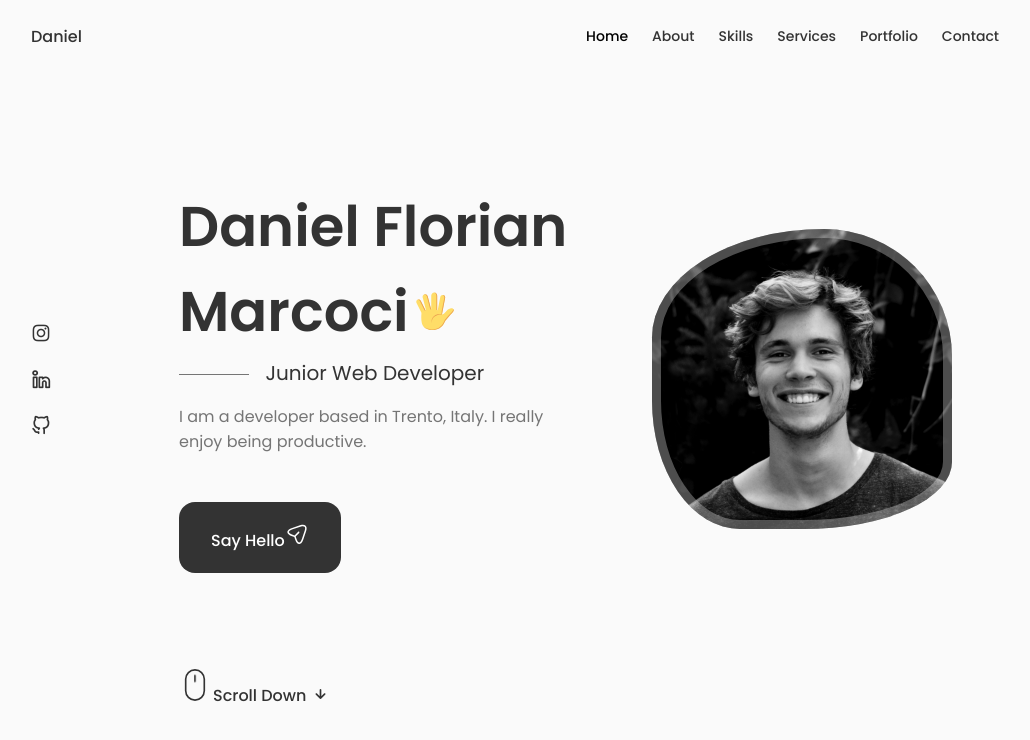
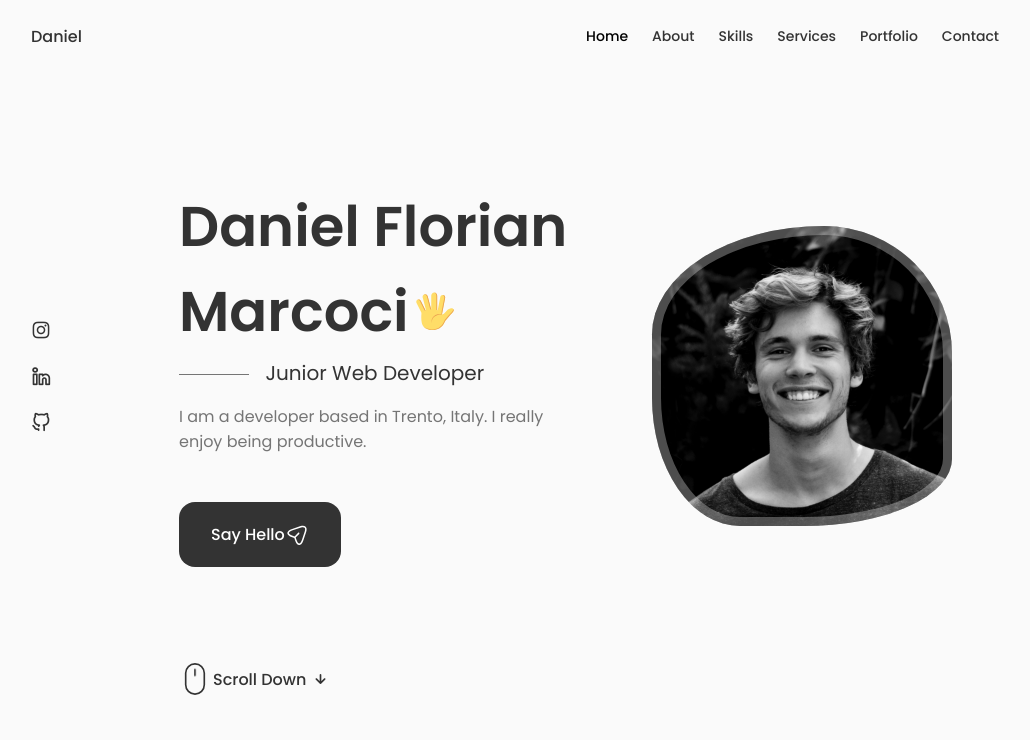
Before and after one commit to WezzieMan/portfolio, a React (Create React App) app: page / in a window 1280 px wide. Shown: the top 740 px of the page, without its empty margins (125-1155 px from the left). Built offline with nearby package versions, Linux system fonts and the light colour scheme.

Commit message:
TODO done. Miiss Spelled class inside stylesheet (button-flex r135 App.css)

```diff
--- a/src/App.css
+++ b/src/App.css
@@ -132,7 +132,7 @@ html  { scroll-behavior: smooth; }
   border-radius: 1rem;
   font-weight: var(--font-medium);
 }
-.button--flex {
+.button-flex {
   display: inline-flex;
   align-items: center;
 }
--- a/src/components/home/ScrollDown.js
+++ b/src/components/home/ScrollDown.js
@@ -1,7 +1,7 @@
 const ScrollDown = () => {
   return (
     <div className="home_scroll">
-      <a href="" className="home_scroll-button button-flex">
+      <a href="#about" className="home_scroll-button button-flex">
         <svg
           width="32px"
           height="32px"
@@ -34,7 +34,7 @@ const ScrollDown = () => {
             d="M236.717,123.359c0,-62.565 -50.794,-113.359 -113.358,-113.359c-62.565,0 -113.359,50.794 -113.359,113.359l0,143.237c0,62.565 50.794,113.359 113.359,113.359c62.564,0 113.358,-50.794 113.358,-113.359l0,-143.237Z"
             style={{
               fill: "none",
-              stroke: "var(--title-color",
+              stroke: "var(--title-color)",
               strokeWidth: "20px",
             }}
           ></path>
```
